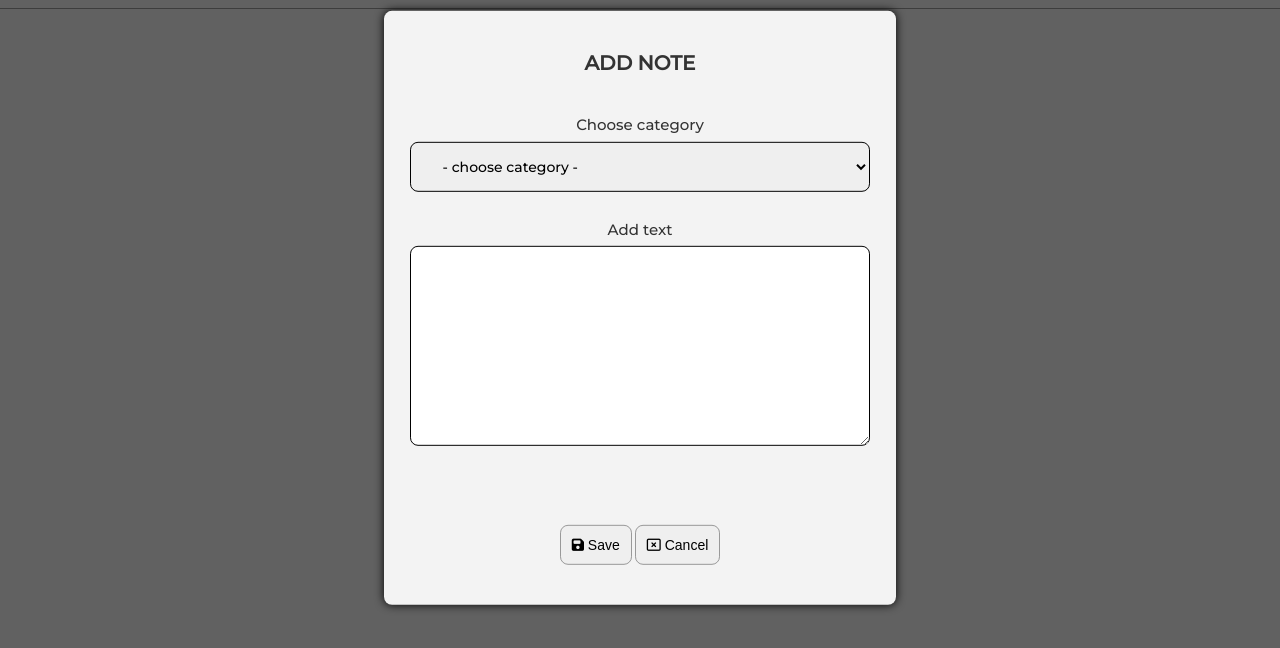
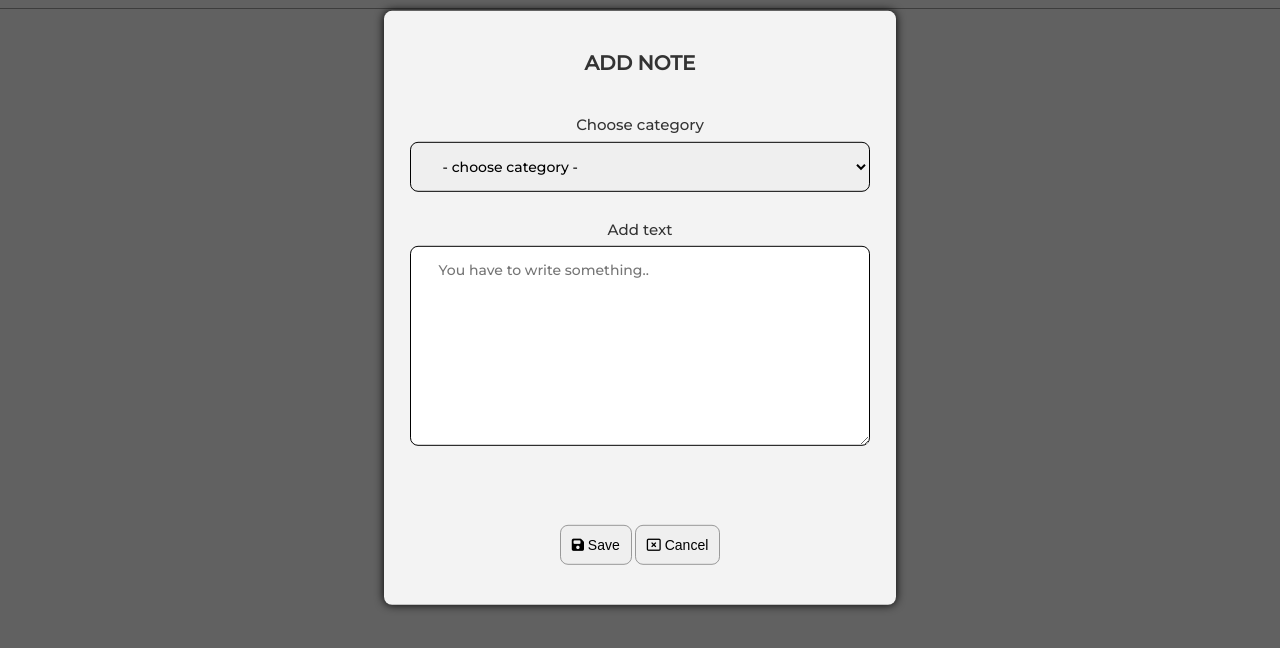
Before and after one commit to Anathretic/note-app, a plain HTML site: page index.html in a window 1280 px wide. Both pictures are taken after a click on the button 1174 px from the left and 50 px from the top of the page. Shown: the part 92-740 px from the top of the page. Drawn offline with Linux system fonts and the light colour scheme.

Commit message:
added placeholder

```diff
--- a/index.html
+++ b/index.html
@@ -30,7 +30,7 @@
             </select>
 
             <label for="text">Add text</label>
-            <textarea id="text" maxlength="300"></textarea>
+            <textarea id="text" maxlength="300" placeholder="You have to write something.."></textarea>
 
             <div class="popup__error">Fill in all the gaps!</div>
             <div class="popup__buttons">
```
